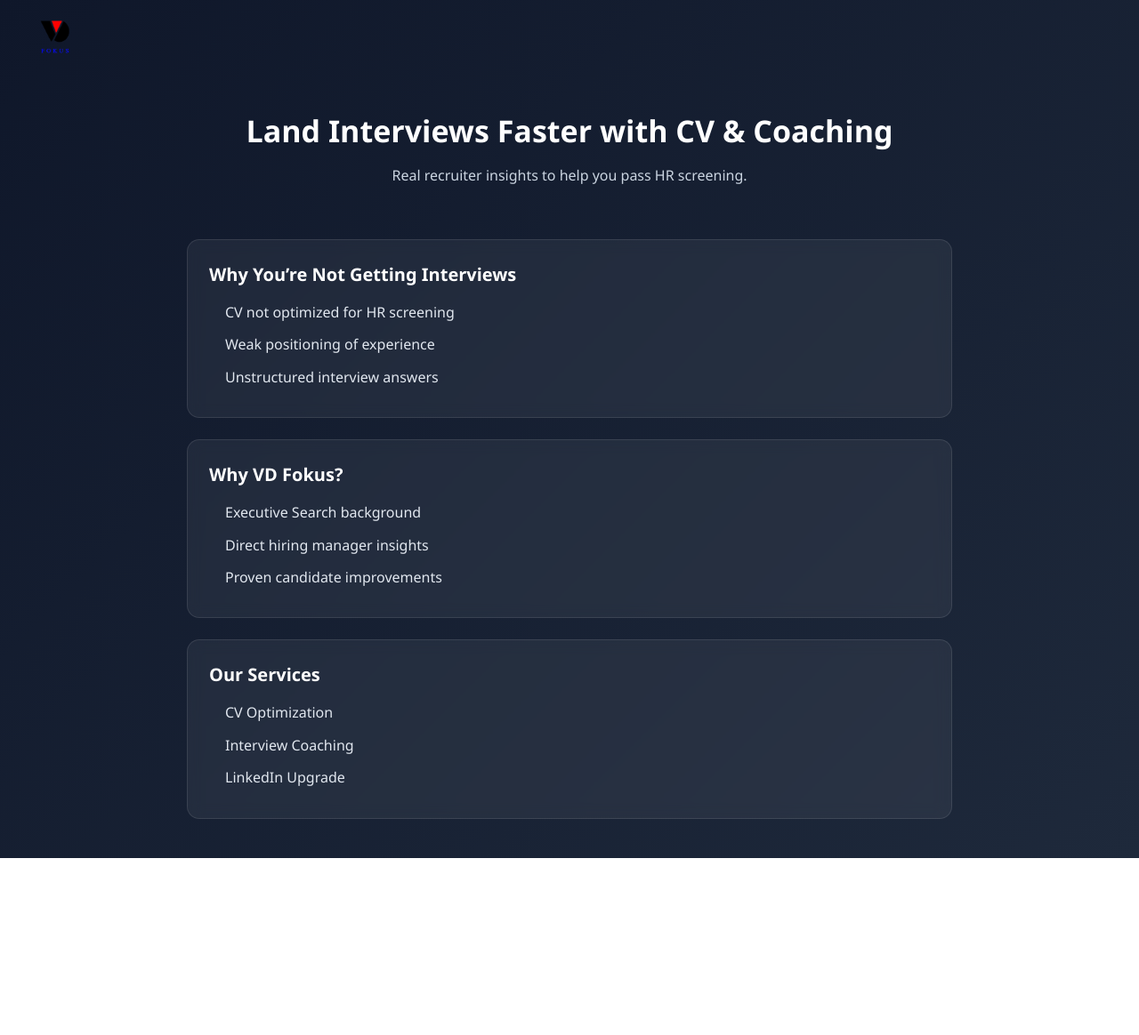
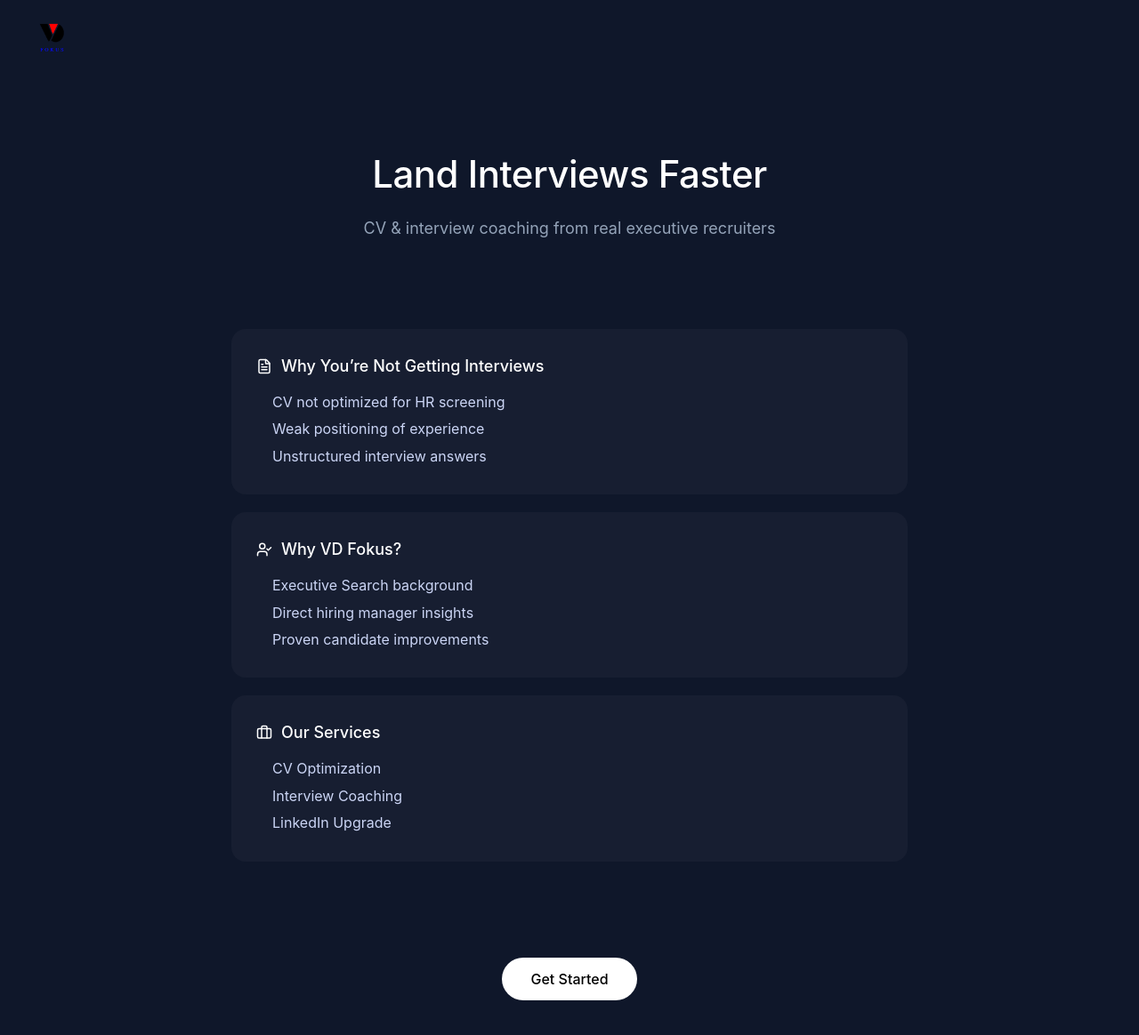
Before and after one commit to Ramzyjof/vd-fokus-landing, a Next.js app: page / in a window 1280 px wide. Shown: the top 1164 px of the page at 89% size. Before the commit the page ends 965 px from the top, so only its background shows below. Built offline with nearby package versions, Linux system fonts and the light colour scheme.

Commit message:
apple style UI

```diff
--- a/app/page.tsx
+++ b/app/page.tsx
@@ -1,48 +1,19 @@
 "use client";
 
+import { useEffect, useState } from "react";
+import { FileText, Briefcase, UserCheck } from "lucide-react";
+
 export default function Page() {
-  return (
-    <main
-      style={{
-        fontFamily: "'Segoe UI', Arial",
-        background: "linear-gradient(135deg, #0f172a, #1e293b)",
-        color: "#fff",
-        minHeight: "100vh"
-      }}
-    >
-      {/* NAVBAR */}
-      <div
-        style={{
-          display: "flex",
-          alignItems: "center",
-          padding: "20px 40px"
-        }}
-      >
-        <img src="/logo.png" alt="VD Fokus" style={{ height: "42px" }} />
-      </div>
+  const [visible, setVisible] = useState(false);
 
-      {/* HERO */}
-      <section style={{ textAlign: "center", padding: "40px 20px" }}>
-        <h1 style={{ fontSize: "34px", fontWeight: "700" }}>
-          Land Interviews Faster with CV & Coaching
-        </h1>
-        <p style={{ marginTop: "12px", color: "#cbd5e1" }}>
-          Real recruiter insights to help you pass HR screening.
-        </p>
-      </section>
+  useEffect(() => {
+    setVisible(true);
+  }, []);
 
-      {/* CONTENT */}
-      <div
-        style={{
-          maxWidth: "900px",
-          margin: "auto",
-          padding: "20px"
-        }}
-      >
-        {/* SECTION COMPONENT */}
-        {[
+  const sections = [
     {
       title: "Why You’re Not Getting Interviews",
+      icon: <FileText size={18} />,
       items: [
         "CV not optimized for HR screening",
         "Weak positioning of experience",
@@ -51,6 +22,7 @@ export default function Page() {
     },
     {
       title: "Why VD Fokus?",
+      icon: <UserCheck size={18} />,
       items: [
         "Executive Search background",
         "Direct hiring manager insights",
@@ -59,44 +31,108 @@ export default function Page() {
     },
     {
       title: "Our Services",
+      icon: <Briefcase size={18} />,
       items: [
         "CV Optimization",
         "Interview Coaching",
         "LinkedIn Upgrade"
       ]
     }
-        ].map((section, index) => (
+  ];
+
+  return (
+    <main
+      style={{
+        fontFamily: "Inter, sans-serif",
+        background: "#0f172a",
+        color: "#fff",
+        minHeight: "100vh"
+      }}
+    >
+      {/* NAVBAR */}
+      <div style={{ padding: "24px 40px" }}>
+        <img src="/logo.png" alt="VD Fokus" style={{ height: "36px" }} />
+      </div>
+
+      {/* HERO */}
+      <section
+        style={{
+          textAlign: "center",
+          padding: "80px 20px",
+          opacity: visible ? 1 : 0,
+          transform: visible ? "translateY(0)" : "translateY(20px)",
+          transition: "all 0.8s ease"
+        }}
+      >
+        <h1 style={{ fontSize: "42px", fontWeight: 500, letterSpacing: "-0.5px" }}>
+          Land Interviews Faster
+        </h1>
+
+        <p style={{ marginTop: "16px", color: "#94a3b8", fontSize: "18px" }}>
+          CV & interview coaching from real executive recruiters
+        </p>
+      </section>
+
+      {/* CONTENT */}
+      <div style={{ maxWidth: "800px", margin: "auto", padding: "20px" }}>
+        {sections.map((section, index) => (
           <div
             key={index}
             style={{
-              background: "rgba(255,255,255,0.06)",
-              border: "1px solid rgba(255,255,255,0.1)",
-              padding: "24px",
-              borderRadius: "14px",
-              marginBottom: "24px",
-              backdropFilter: "blur(8px)"
+              padding: "28px",
+              marginBottom: "20px",
+              borderRadius: "16px",
+              background: "rgba(255,255,255,0.03)",
+              transition: "all 0.3s ease"
+            }}
+            onMouseEnter={(e) => {
+              e.currentTarget.style.transform = "translateY(-3px)";
+              e.currentTarget.style.background = "rgba(255,255,255,0.06)";
+            }}
+            onMouseLeave={(e) => {
+              e.currentTarget.style.transform = "translateY(0)";
+              e.currentTarget.style.background = "rgba(255,255,255,0.03)";
             }}
           >
-            <h2
-              style={{
-                fontSize: "20px",
-                fontWeight: "600",
-                marginBottom: "12px"
-              }}
-            >
+            <div style={{ display: "flex", alignItems: "center", gap: "10px", marginBottom: "12px" }}>
+              {section.icon}
+              <h2 style={{ fontSize: "18px", fontWeight: 500 }}>
                 {section.title}
               </h2>
+            </div>
 
-            <ul style={{ paddingLeft: "18px", lineHeight: "1.9", color: "#e2e8f0" }}>
+            <ul style={{ lineHeight: "1.9", color: "#cbd5f5", paddingLeft: "18px" }}>
               {section.items.map((item, i) => (
-                <li key={i} style={{ marginBottom: "6px" }}>
-                  {item}
-                </li>
+                <li key={i}>{item}</li>
               ))}
             </ul>
           </div>
         ))}
       </div>
+
+      {/* CTA */}
+      <div style={{ textAlign: "center", margin: "80px 0" }}>
+        <a
+          href="https://wa.me/62XXXXXXXXXX"
+          style={{
+            padding: "14px 32px",
+            borderRadius: "999px",
+            background: "#fff",
+            color: "#000",
+            textDecoration: "none",
+            fontWeight: 500,
+            transition: "all 0.3s ease"
+          }}
+          onMouseEnter={(e) => {
+            e.currentTarget.style.opacity = "0.8";
+          }}
+          onMouseLeave={(e) => {
+            e.currentTarget.style.opacity = "1";
+          }}
+        >
+          Get Started
+        </a>
+      </div>
     </main>
   );
 }
```
Lines whose indentation alone changed are shown as unchanged.
